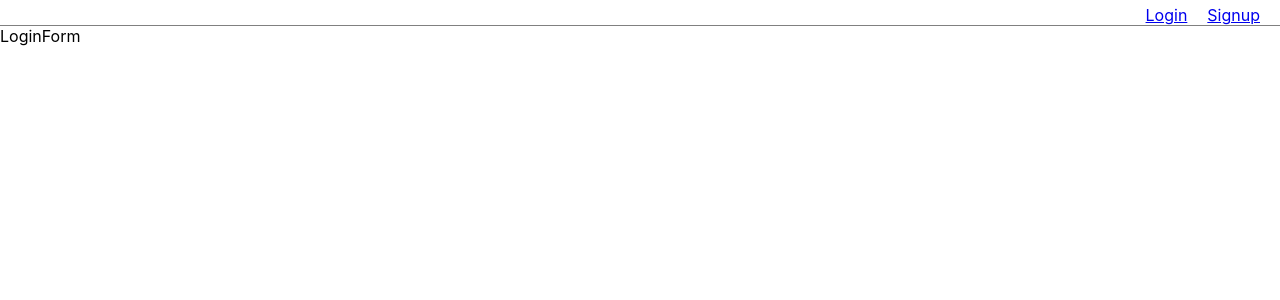
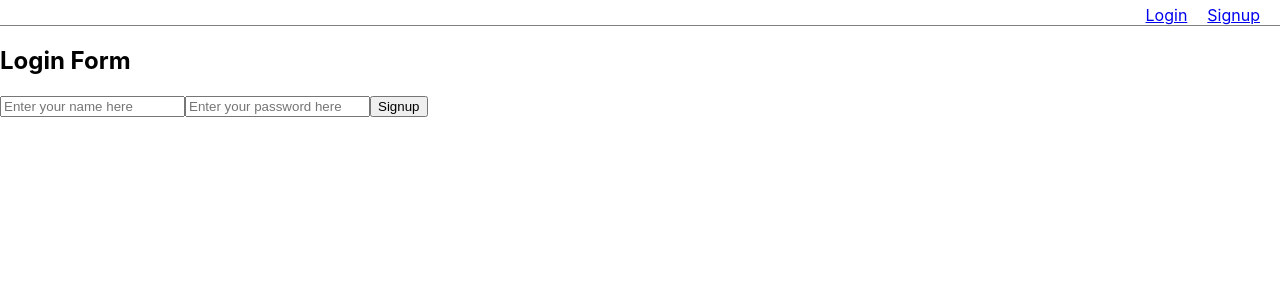
Before and after one commit to hvkst/cM_CLIENT, a React (Create React App) app: page /login in a window 1280 px wide. Shown: the top 300 px of the page. Built offline with nearby package versions, Linux system fonts and the light colour scheme; no server answers.

Commit message:
passport working

```diff
--- a/src/components/BackendAdmin/index.jsx
+++ b/src/components/BackendAdmin/index.jsx
@@ -1,7 +1,9 @@
 import { useContext } from 'react';
 import { useNavigate } from 'react-router-dom';
-import { BASE_URL } from '../../consts';
+// import { BASE_URL } from '../../consts';
 import { UserContext } from '../../context/UserContext';
+
+const BASE_URL = process.env.REACT_APP_BASE_URL;
 
 function BackendAdmin() {
   const { user, logoutUser } = useContext(UserContext);
--- a/src/components/LoginForm/index.jsx
+++ b/src/components/LoginForm/index.jsx
@@ -1,4 +1,66 @@
+// import axios from 'axios';
+import { useContext, useState } from 'react';
+import { useNavigate } from 'react-router-dom';
+// import { BASE_URL } from '../../consts';
+import { UserContext } from '../../context/UserContext';
+
+const emptyLoginState = {
+  username: '',
+  password: '',
+};
+
+const BASE_URL = process.env.REACT_APP_BASE_URL;
+
 function LoginForm() {
-  return <div>LoginForm</div>;
+  const [loginState, setLoginState] = useState(emptyLoginState);
+  const navigate = useNavigate();
+  const { loginUser } = useContext(UserContext);
+
+  const handleChange = (e) => {
+    setLoginState((old) => ({ ...old, [e.target.name]: e.target.value }));
+  };
+
+  const sendToServer = async () => {
+    try {
+      const formBody = loginState;
+      console.log(formBody);
+
+      const url = BASE_URL + '/auth/login';
+      // console.log(isSignup, url);
+
+      const res = await fetch(url, {
+        method: 'POST', // or 'PUT'
+        headers: {
+          'Content-Type': 'application/json',
+        },
+        credentials: 'include',
+        body: JSON.stringify(formBody),
+      });
+      const data = await res.json();
+      console.log('data:', data);
+
+      loginUser(data.user);
+      console.log('Login success');
+
+      //   navigate(isSignup ? "/login": "/profile");
+      navigate('/backendadmin');
+    } catch (err) {
+      console.error(err);
+    }
+
+    console.log('We reach here...');
+    setLoginState(emptyLoginState);
+  };
+
+  return (
+    <>
+      <h2>Login Form</h2>
+      <input type="text" name="username" value={loginState.username} onChange={handleChange} placeholder="Enter your name here" />
+      <input type="password" name="password" value={loginState.password} placeholder="Enter your password here" onChange={handleChange} />
+
+      <button onClick={sendToServer}>Signup</button>
+    </>
+  );
 }
+
 export default LoginForm;
--- a/src/components/SignupForm/index.jsx
+++ b/src/components/SignupForm/index.jsx
@@ -1,13 +1,15 @@
 // import axios from 'axios';
 import { useContext, useState } from 'react';
 import { useNavigate } from 'react-router-dom';
-import { BASE_URL } from '../../consts';
+// import { BASE_URL } from '../../consts';
 import { UserContext } from '../../context/UserContext';
 
 const emptySignupState = {
   username: '',
   password: '',
 };
+
+const BASE_URL = process.env.REACT_APP_BASE_URL;
 
 function SignupForm() {
   const [signupState, setSignupState] = useState(emptySignupState);
@@ -41,12 +43,12 @@ function SignupForm() {
       console.log('Signup success');
 
       //   navigate(isSignup ? "/login": "/profile");
-      navigate('/backendadmin');
+      navigate('/login');
     } catch (err) {
       console.error(err);
     }
 
-    console.log('We reach here...');
+    console.log('We reach here...SignupForm');
     setSignupState(emptySignupState);
   };
 
--- a/src/consts.js
+++ b/src/consts.js
@@ -1,3 +1,3 @@
-export const BASE_URL = process.env.REACT_APP_BASE_URL || "some default value";
+// export const BASE_URL = process.env.REACT_APP_BASE_URL || "some default value";
 
-console.log(BASE_URL);
+// console.log(BASE_URL);
```
Also changed, not shown: 2 other files (tests, documents, lock files or other folders).
